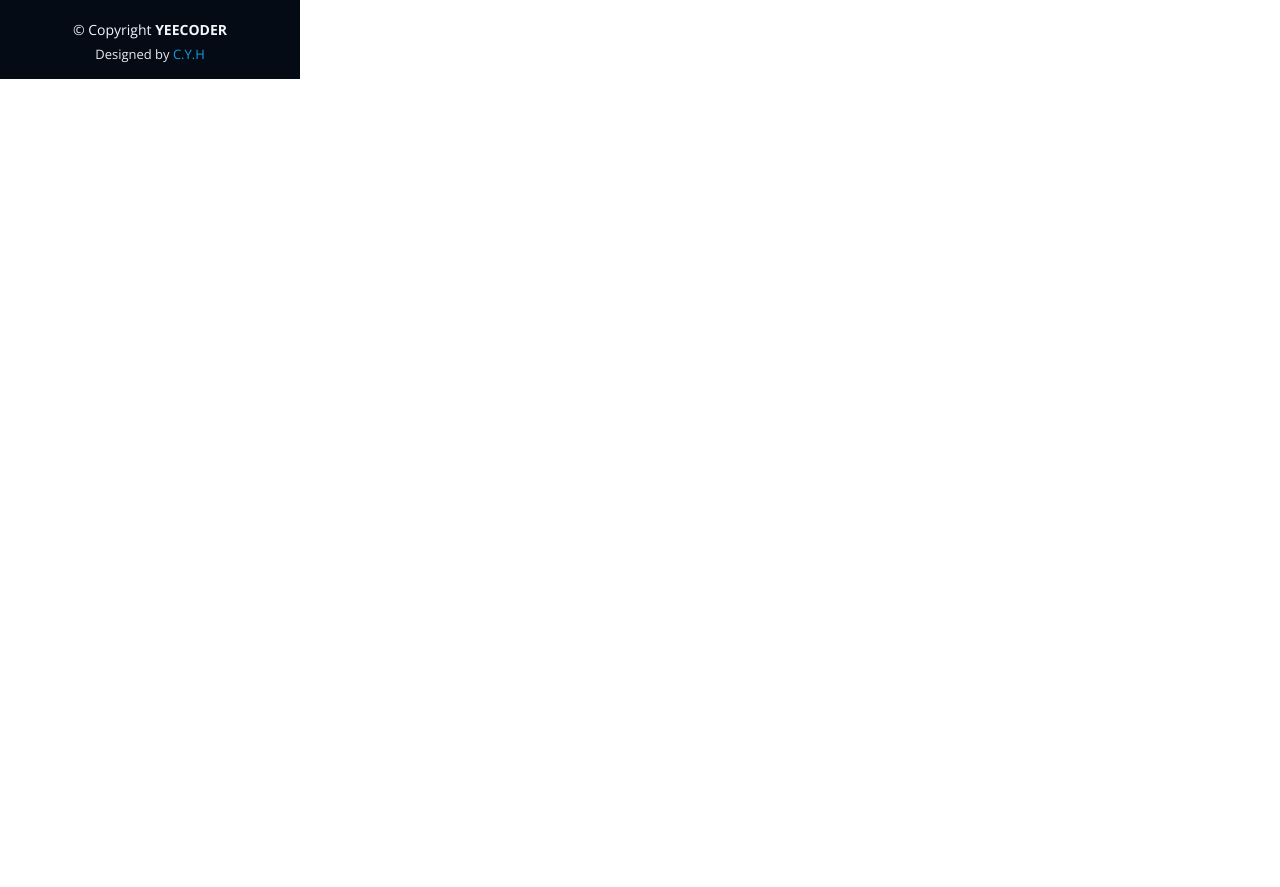
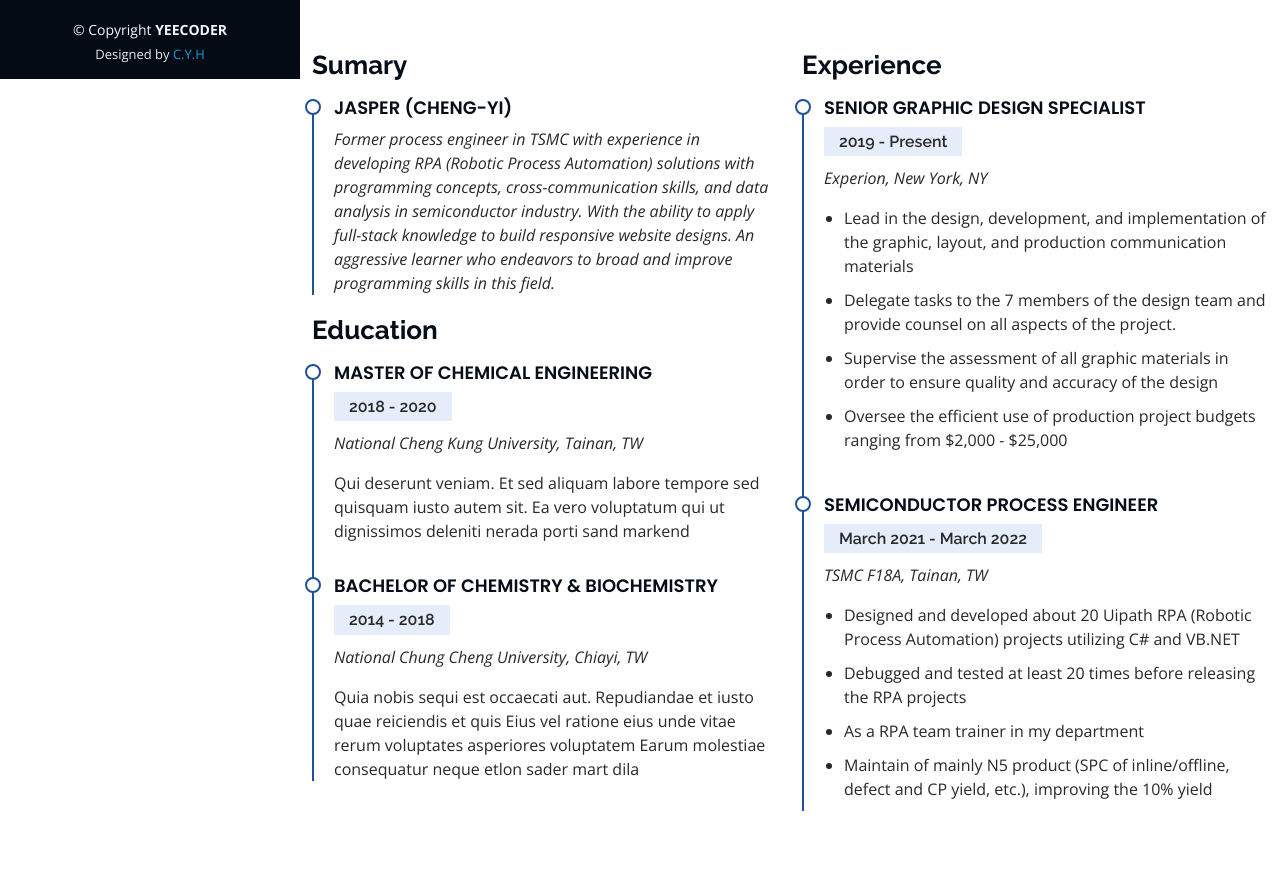
Before and after one commit to jasper-CY/portfolio_dynamic, a Django app: page /about in a window 1280 px wide. Shown: the part 721-1608 px from the top of the page. Before the commit the page ends 800 px from the top, so only its background shows below. Run offline with Django 3.2, Linux system fonts and the light colour scheme; some libraries are stand-ins or nearby versions.

Commit message:
write  details of About me and delete resume.html

```diff
--- a/portfolio/urls.py
+++ b/portfolio/urls.py
@@ -5,7 +5,6 @@ urlpatterns = [
     path('', views.home, name='home'),
     path('about', views.about, name='about'),
     path('contact', views.contact, name='contact'),
-    path('resume', views.resume, name='resume'),
     path('blog', views.handleblog, name='handleblog'),
     path('internshipdetails', views.internshipdetails, name='internshipdetails'),
 ]
--- a/portfolio/views.py
+++ b/portfolio/views.py
@@ -13,8 +13,7 @@ def handleblog(request):
 def about(request):
     return render(request, 'about.html')
 
-def resume(request):
-    return render(request, 'resume.html')
+
 def internshipdetails(request):
 
     if not request.user.is_authenticated:
--- a/templates/about.html
+++ b/templates/about.html
@@ -6,35 +6,37 @@
       <div class="container">
 
         <div class="section-title">
-          <h2>About</h2>
-          <p>Magnam dolores commodi suscipit. Necessitatibus eius consequatur ex aliquid fuga eum quidem. Sit sint consectetur velit. Quisquam quos quisquam cupiditate. Et nemo qui impedit suscipit alias ea. Quia fugiat sit in iste officiis commodi quidem hic quas.</p>
+          <h2>About Me</h2>
         </div>
 
         <div class="row">
           <div class="col-lg-4" data-aos="fade-right">
-            <img src="{% static 'assets/img/profile-img.jpg' %}" class="img-fluid" alt="">
+            <img src="{% static 'assets/img/profile.jpg' %}" class="img-fluid" alt="">
           </div>
           <div class="col-lg-8 pt-4 pt-lg-0 content" data-aos="fade-left">
-            <h3>UI/UX Designer &amp; Web Developer.</h3>
+            <h3>Software engineer &amp; Web Developer.</h3>
             <p class="fst-italic">
               Lorem ipsum dolor sit amet, consectetur adipiscing elit, sed do eiusmod tempor incididunt ut labore et dolore
               magna aliqua.
             </p>
             <div class="row">
+              <div>
+                <h3>Relevant Skills</h3>
+              </div>
               <div class="col-lg-6">
                 <ul>
-                  <li><i class="bi bi-chevron-right"></i> <strong>Birthday:</strong> <span>1 May 1995</span></li>
-                  <li><i class="bi bi-chevron-right"></i> <strong>Website:</strong> <span>www.example.com</span></li>
-                  <li><i class="bi bi-chevron-right"></i> <strong>Phone:</strong> <span>+123 456 7890</span></li>
-                  <li><i class="bi bi-chevron-right"></i> <strong>City:</strong> <span>New York, USA</span></li>
+                  <li><i class="bi bi-chevron-right"></i> <strong>Python :</strong> <span>Django web framework(MTV), 孰悉</span></li>
+                  <li><i class="bi bi-chevron-right"></i> <strong>HTML5/CSS :</strong> <span>孰悉</span></li>
+                  <li><i class="bi bi-chevron-right"></i> <strong>Boostrap :</strong> <span>孰悉</span></li>
+                  <li><i class="bi bi-chevron-right"></i> <strong>Javascript :</strong> <span>略懂</span></li>
                 </ul>
               </div>
               <div class="col-lg-6">
                 <ul>
-                  <li><i class="bi bi-chevron-right"></i> <strong>Age:</strong> <span>30</span></li>
-                  <li><i class="bi bi-chevron-right"></i> <strong>Degree:</strong> <span>Master</span></li>
-                  <li><i class="bi bi-chevron-right"></i> <strong>PhEmailone:</strong> <span>email@example.com</span></li>
-                  <li><i class="bi bi-chevron-right"></i> <strong>Freelance:</strong> <span>Available</span></li>
+                  <li><i class="bi bi-chevron-right"></i> <strong>C# / ASP.NET Core :</strong> <span>EF framework / Razor pages, 孰悉</span></li>
+                  <li><i class="bi bi-chevron-right"></i> <strong>Git / Github :</strong> <span>孰悉</span></li>
+                  <li><i class="bi bi-chevron-right"></i> <strong>DBMS (CRUD) :</strong> <span>孰悉</span></li>
+                  <li><i class="bi bi-chevron-right"></i> <strong>AWS :</strong> <span>架設網站, 孰悉</span></li>
                 </ul>
               </div>
             </div>
@@ -45,6 +47,62 @@
           </div>
         </div>
 
+
       </div>
     </section>
+    <section id="resume" class="resume">
+      <div class="container">
+        <div class="row">
+          <div class="col-lg-6" data-aos="fade-up">
+            <h3 class="resume-title">Sumary</h3>
+            <div class="resume-item pb-0">
+              <h4>Jasper (Cheng-Yi)</h4>
+              <p><em>Former process engineer in TSMC with experience in developing RPA (Robotic Process Automation) solutions with programming concepts, cross-communication skills, and data analysis in semiconductor industry. With the ability to apply full-stack knowledge to build responsive website designs. An aggressive learner who endeavors to broad and improve programming skills in this field.</em></p>
+
+            </div>
+
+            <h3 class="resume-title">Education</h3>
+            <div class="resume-item">
+              <h4>Master of Chemical Engineering</h4>
+              <h5>2018 - 2020</h5>
+              <p><em>National Cheng Kung University, Tainan, TW</em></p>
+              <p>Qui deserunt veniam. Et sed aliquam labore tempore sed quisquam iusto autem sit. Ea vero voluptatum qui ut dignissimos deleniti nerada porti sand markend</p>
+            </div>
+            <div class="resume-item">
+              <h4>Bachelor of Chemistry & Biochemistry</h4>
+              <h5>2014 - 2018</h5>
+              <p><em>National Chung Cheng University, Chiayi, TW</em></p>
+              <p>Quia nobis sequi est occaecati aut. Repudiandae et iusto quae reiciendis et quis Eius vel ratione eius unde vitae rerum voluptates asperiores voluptatem Earum molestiae consequatur neque etlon sader mart dila</p>
+            </div>
+          </div>
+          <div class="col-lg-6" data-aos="fade-up" data-aos-delay="100">
+            <h3 class="resume-title">Experience</h3>
+            <div class="resume-item">
+              <h4>Senior graphic design specialist</h4>
+              <h5>2019 - Present</h5>
+              <p><em>Experion, New York, NY </em></p>
+              <ul>
+                <li>Lead in the design, development, and implementation of the graphic, layout, and production communication materials</li>
+                <li>Delegate tasks to the 7 members of the design team and provide counsel on all aspects of the project. </li>
+                <li>Supervise the assessment of all graphic materials in order to ensure quality and accuracy of the design</li>
+                <li>Oversee the efficient use of production project budgets ranging from $2,000 - $25,000</li>
+              </ul>
+            </div>
+            <div class="resume-item">
+              <h4>Semiconductor process engineer </h4>
+              <h5>March 2021 - March 2022</h5>
+              <p><em>TSMC F18A, Tainan, TW</em></p>
+              <ul>
+                <li>Designed and developed about 20 Uipath RPA (Robotic Process Automation) projects utilizing C# and VB.NET</li>
+                <li>Debugged and tested at least 20 times before releasing the RPA projects </li>
+                <li>As a RPA team trainer in my department</li>
+                <li>Maintain of mainly N5 product (SPC of inline/offline, defect and CP yield, etc.), improving the 10% yield</li>
+              </ul>
+            </div>
+          </div>
+        </div>
+
+      </div>
+    </section>
+
 {% endblock body%}
--- a/templates/basic.html
+++ b/templates/basic.html
@@ -55,9 +55,7 @@
       <nav id="navbar" class="nav-menu navbar">
         <ul>
           <li><a href="/" class="nav-link scrollto active"><i class="bx bx-home"></i> <span>Home</span></a></li>
-          <li><a href="/about" class="nav-link scrollto"><i class="bx bx-user"></i> <span>About</span></a></li>
-          <li><a href="/resume" class="nav-link scrollto"><i class="bx bx-user"></i> <span>Resume</span></a></li>
-
+          <li><a href="/about" class="nav-link scrollto"><i class="bx bx-user"></i> <span>About Me</span></a></li>
 
           <li><a href="/blog" class="nav-link scrollto"><i class="bx bx-book-content"></i> <span>Blog</span></a></li>
 
```
Also changed, not shown: templates/resume.html (deleted, +0 -69 lines).
